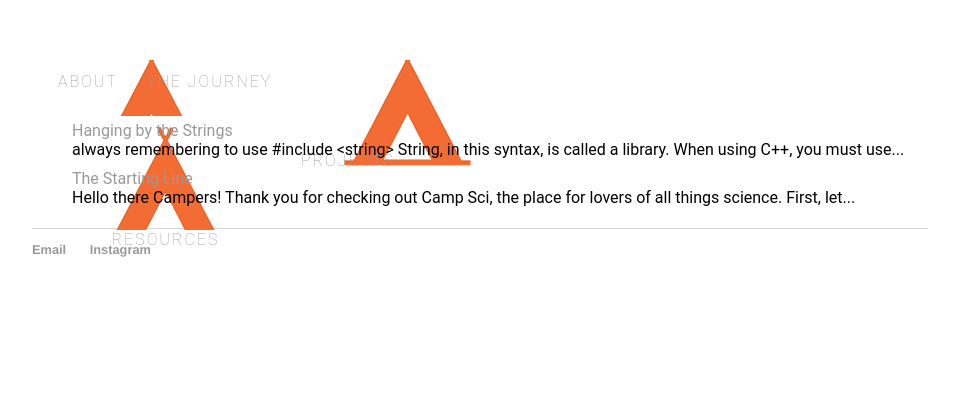
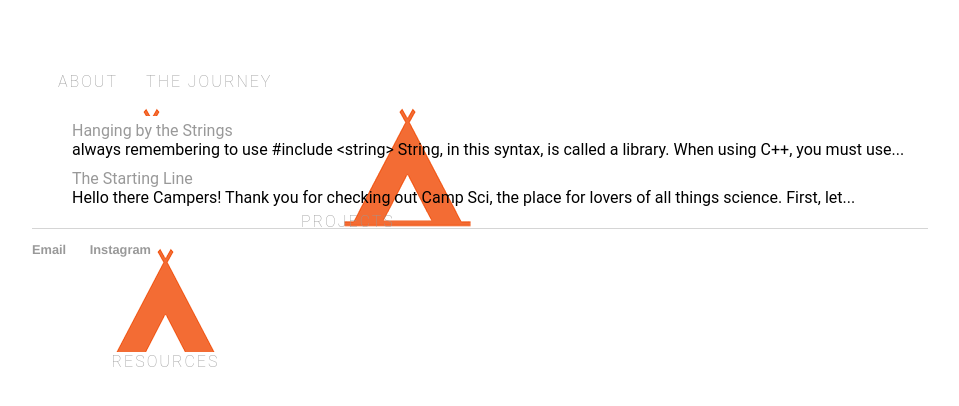
Before and after one commit to campsci/campsci.github.io, a Jekyll site: the page built from home/home.html, in a window 1280 px wide. Shown: the top 406 px of the page, without its empty margins (160-1119 px from the left). Built offline with Jekyll 4.4.1, drawn with Linux system fonts in a browser that asks for light colours.

Commit message:
Update main.css

```diff
--- a/css/main.css
+++ b/css/main.css
@@ -39,7 +39,7 @@ body {
     height:140px;
     display:block;
     width:215px;
-    margin-top:-61px;
+    margin-top: 0;
     padding: 0;
 }
 
```
